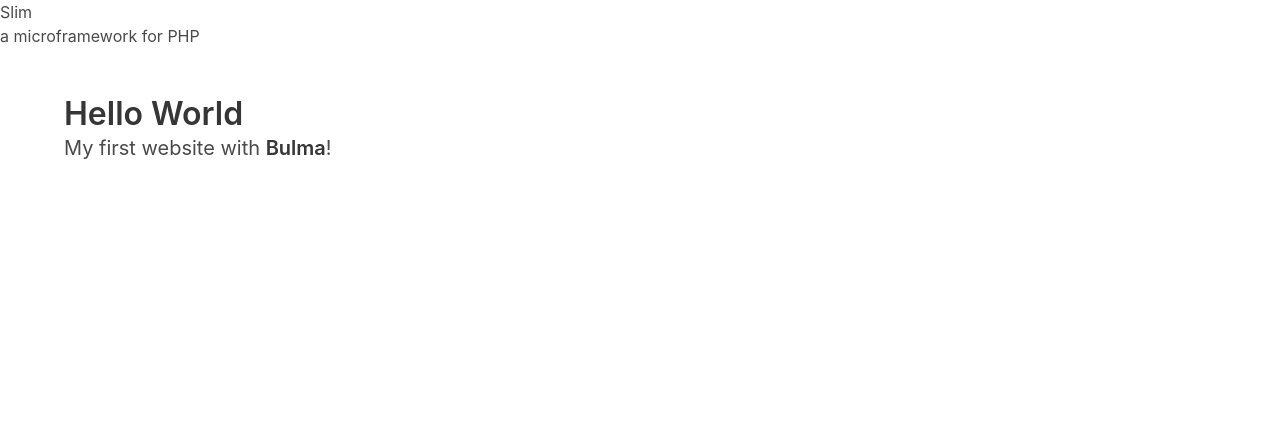
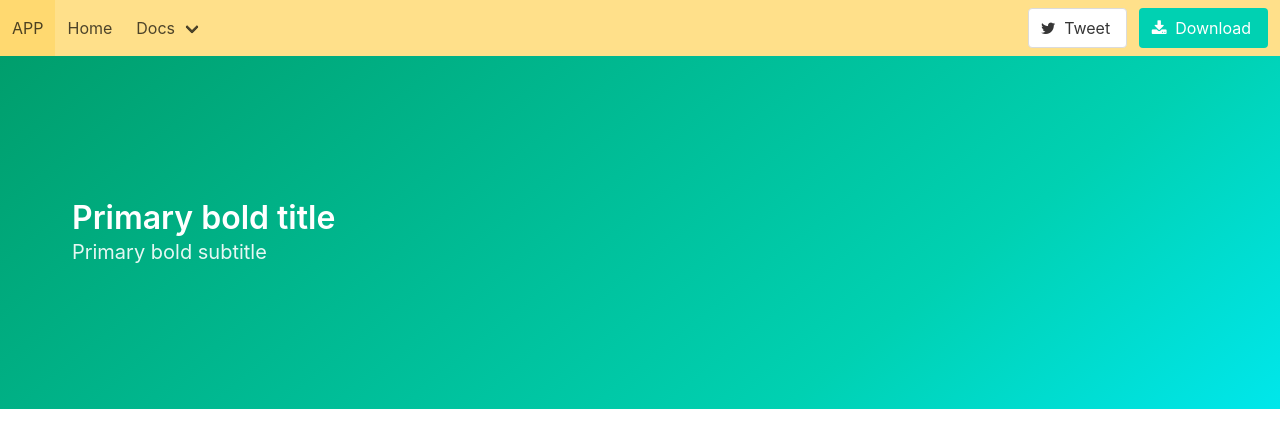
Before and after one commit to circolodelre/club-league, a PHP site: template view/home.twig in a window 1280 px wide. Shown: the top 448 px of the page. Run offline with PHP 8.4, Linux system fonts and the light colour scheme; the template is opened without the code that fills it, so the values that code supplies are empty; some libraries are stand-ins or nearby versions.

Commit message:
update 5

```diff
--- a/view/base.twig
+++ b/view/base.twig
@@ -6,12 +6,10 @@
     <title>Hello Bulma!</title>
     <link rel="stylesheet" href="https://maxcdn.bootstrapcdn.com/font-awesome/4.7.0/css/font-awesome.min.css">
     <link rel="stylesheet" href="https://cdnjs.cloudflare.com/ajax/libs/bulma/0.6.1/css/bulma.min.css">
-    <link rel="stylesheet" href="//fonts.googleapis.com/css?family=Lato:300" type="text/css">
+    <link rel="stylesheet" href="https://fonts.googleapis.com/css?family=Lato:300" type="text/css">
     <link rel="stylesheet" href="{{ base_url() }}/css/style.css" type="text/css">
 </head>
 <body>
-
     {% block body %}{% endblock %}
-
 </body>
 </html>
--- a/view/home.twig
+++ b/view/home.twig
@@ -3,17 +3,18 @@
 
 {% block body %}
 
-    <h1>Slim</h1>
-    <div>a microframework for PHP</div>
+    {% include 'navbar.twig' %}
 
-    <section class="section">
-        <div class="container">
-            <h1 class="title">
-                Hello World
-            </h1>
-            <p class="subtitle">
-                My first website with <strong>Bulma</strong>!
-            </p>
+    <section class="hero is-medium is-primary is-bold">
+        <div class="hero-body">
+            <div class="container">
+                <h1 class="title">
+                    Primary bold title
+                </h1>
+                <h2 class="subtitle">
+                    Primary bold subtitle
+                </h2>
+            </div>
         </div>
     </section>
 
--- /dev/null
+++ b/view/navbar.twig
@@ -0,0 +1,74 @@
+<nav class="navbar is-warning">
+    <div class="navbar-brand">
+        <a class="navbar-item" href="https://bulma.io">
+            APP
+        </a>
+        <div class="navbar-burger burger" data-target="navMenuColorwarning-example">
+            <span></span>
+            <span></span>
+            <span></span>
+        </div>
+    </div>
+
+    <div id="navMenuColorwarning-example" class="navbar-menu">
+        <div class="navbar-start">
+            <a class="navbar-item" href="https://bulma.io/">
+                Home
+            </a>
+            <div class="navbar-item has-dropdown is-hoverable">
+                <a class="navbar-link" href="/documentation/overview/start/">
+                    Docs
+                </a>
+                <div class="navbar-dropdown">
+                    <a class="navbar-item" href="/documentation/overview/start/">
+                        Overview
+                    </a>
+                    <a class="navbar-item" href="https://bulma.io/documentation/modifiers/syntax/">
+                        Modifiers
+                    </a>
+                    <a class="navbar-item" href="https://bulma.io/documentation/columns/basics/">
+                        Columns
+                    </a>
+                    <a class="navbar-item" href="https://bulma.io/documentation/layout/container/">
+                        Layout
+                    </a>
+                    <a class="navbar-item" href="https://bulma.io/documentation/form/general/">
+                        Form
+                    </a>
+                    <hr class="navbar-divider">
+                    <a class="navbar-item" href="https://bulma.io/documentation/elements/box/">
+                        Elements
+                    </a>
+                    <a class="navbar-item is-active" href="https://bulma.io/documentation/components/breadcrumb/">
+                        Components
+                    </a>
+                </div>
+            </div>
+        </div>
+
+        <div class="navbar-end">
+            <div class="navbar-item">
+                <div class="field is-grouped">
+                    <p class="control">
+                        <a class="bd-tw-button button" data-social-network="Twitter" data-social-action="tweet" data-social-target="http://localhost:4000" target="_blank" href="https://twitter.com/intent/tweet?text=Bulma: a modern CSS framework based on Flexbox&amp;hashtags=bulmaio&amp;url=http://localhost:4000&amp;via=jgthms">
+              <span class="icon">
+                <i class="fa fa-twitter"></i>
+              </span>
+                            <span>
+                Tweet
+              </span>
+                        </a>
+                    </p>
+                    <p class="control">
+                        <a class="button is-primary" href="https://github.com/jgthms/bulma/archive/0.5.1.zip">
+              <span class="icon">
+                <i class="fa fa-download"></i>
+              </span>
+                            <span>Download</span>
+                        </a>
+                    </p>
+                </div>
+            </div>
+        </div>
+    </div>
+</nav>
```
